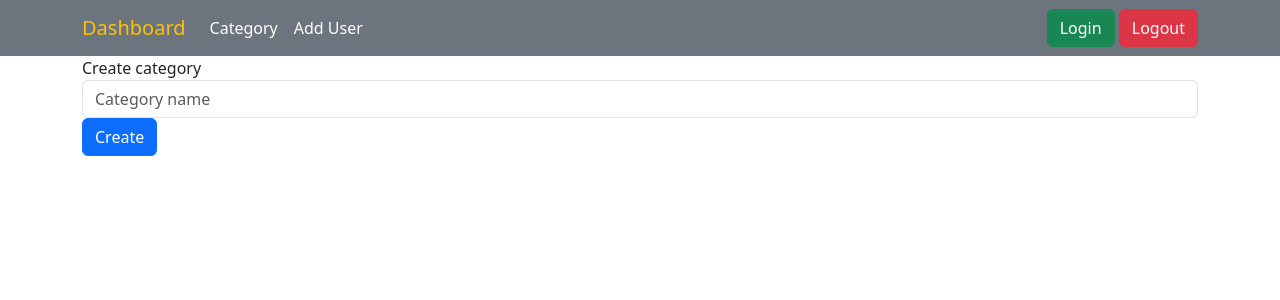
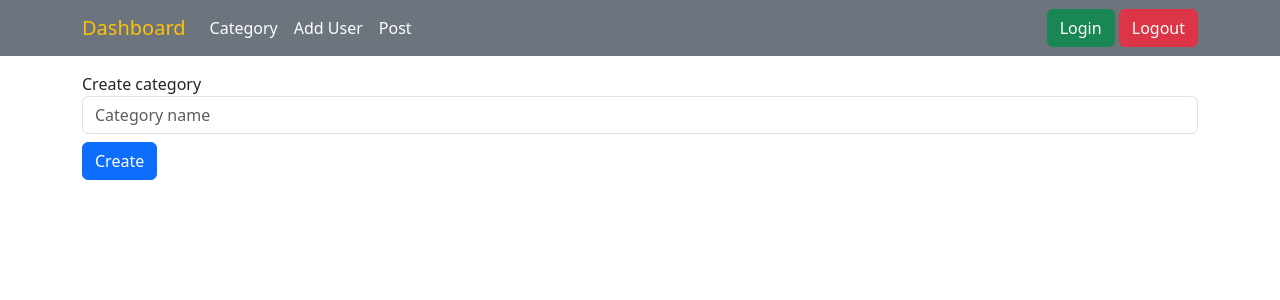
Before and after one commit to shajib-khan/raw-php-cms-with-user-role-management, a PHP site: page /admin/category.php in a window 1280 px wide. Shown: the top 300 px of the page. Run offline with PHP 8.4, Linux system fonts and the light colour scheme.

Commit message:
category,post page working well

```diff
--- a/admin/category.php
+++ b/admin/category.php
@@ -1,14 +1,21 @@
 <?php
 include'index.php';
-?>
+include'config.php';
 
 
-<div class="container">
-<form action ="" method="post">
+if(isset($_POST['submit'])){
+  $category_name = $_POST['category_name'];
+  $query ="INSERT INTO category(category_name)
+  VALUES('$category_name')";
+  mysqli_query($connect, $query);
+}
+?>
+<div class="container mt-3">
+<form action ="category.php" method="POST">
 <div class="form-group">
     <label for="category name">Create category</label>
     <input type="text" class="form-control" name="category_name" placeholder="Category name">
-    <button class="btn btn-primary name="submit">Create</button>
+    <button class="btn btn-primary mt-2" name="submit">Create</button>
 </div>
 </form>
 </div>
--- /dev/null
+++ b/admin/config.php
@@ -0,0 +1,3 @@
+<?php
+$connect = mysqli_connect("localhost","root","","php_blog");
+ ?>
--- a/admin/index.php
+++ b/admin/index.php
@@ -25,12 +25,14 @@
         <li class="nav-item">
           <a class="nav-link text-white" href="add-user.php">Add User</a>
         </li>
+        <li class="nav-item">
+          <a class="nav-link text-white" href="post.php">Post</a>
+        </li>
       </ul>
       <div class="">
         <a href="add-user.php" class="btn btn-success">Login</a>
         <a href="#" class="btn btn-danger">Logout</a>
 
-      </>
     </div>
   </div>
 </nav>
```
Also changed, not shown: admin/add-user.php (+4 -4 lines), admin/post.php (+24 -0 lines).
